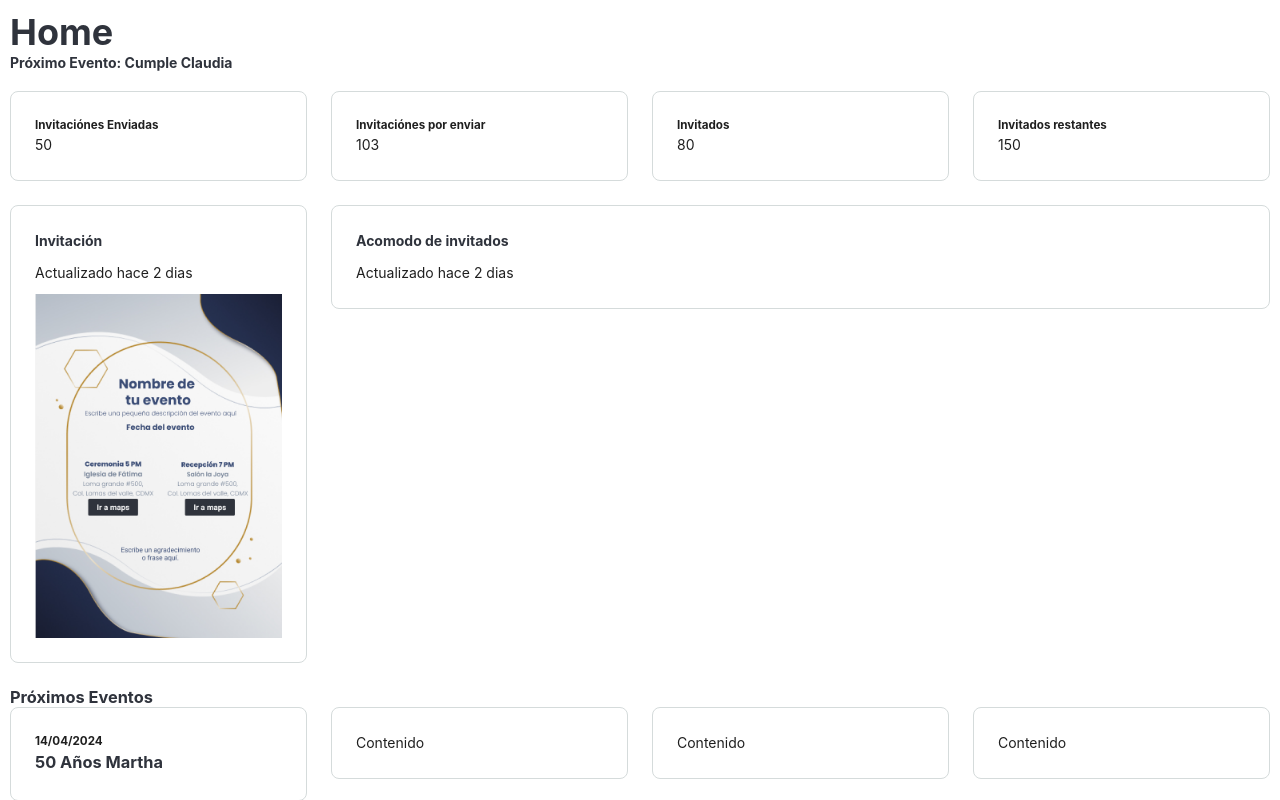
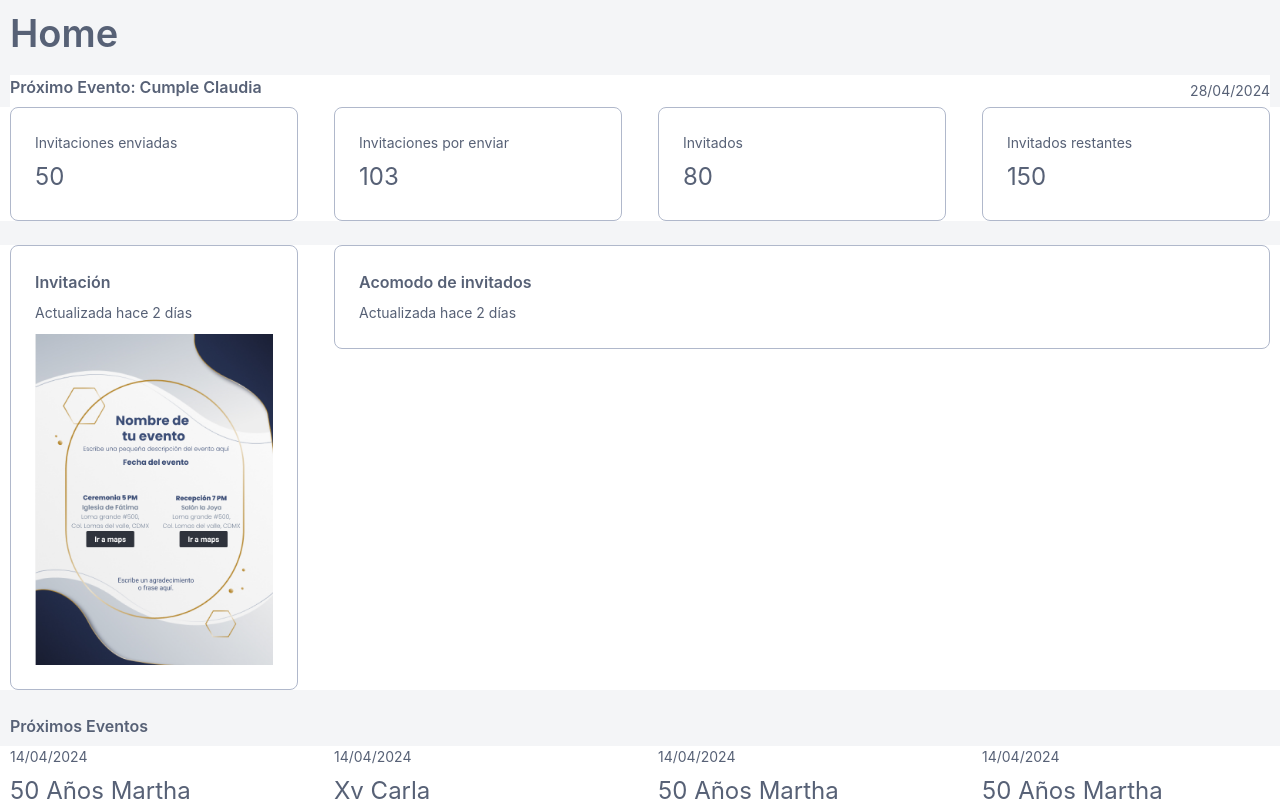
Before and after one commit to alonsosfera/event-ticket-project, a Next.js app: page / in a window 1280 px wide. Built offline with nearby package versions, Linux system fonts and the light colour scheme.

Commit message:
home page setup row- col and styles new name host/home-component

```diff
--- a/components/home-component.js
+++ /dev/null
@@ -1,82 +0,0 @@
-import { Row , Col , Card , Image } from "antd"
-
-const HomeComponent = () => {
-  return (
-    <Row
-      className="home-component"
-      gutter={[40, 24]}
-      justify="center"
-      align="middle">
-      <Col span={24}>
-        <h1>Home</h1>
-        <h4>Próximo Evento: Cumple Claudia</h4>
-        <Row gutter={[24, 24]} justify="center">
-          <Col span={6}>
-            <Card>
-              <h5>Invitaciónes Enviadas</h5>
-              50
-            </Card>
-          </Col>
-          <Col span={6}>
-            <Card>
-              <h5>Invitaciónes por enviar</h5>
-              103
-            </Card>
-          </Col>
-          <Col span={6}>
-            <Card>
-              <h5>Invitados</h5>
-              80
-            </Card>
-          </Col>
-          <Col span={6}>
-            <Card>
-              <h5>Invitados restantes</h5>
-              150
-            </Card>
-          </Col>
-        </Row>
-      </Col>
-      <Col span={24}>
-        <Row gutter={[24, 24]} justify="center">
-          <Col span={6}>
-            <Card>
-              <h4>Invitación</h4>
-              <span>Actualizado hace 2 dias </span>
-              <Image src="/party-invitation.png" alt="Party Invitation" />
-            </Card>
-          </Col>
-          <Col span={18}>
-            <Card>
-              <h4>Acomodo de invitados</h4>
-              <span>Actualizado hace 2 dias </span>
-            </Card>
-          </Col>
-        </Row>
-      </Col>
-
-      <Col span={24}>
-        <h3>Próximos Eventos</h3>
-        <Row gutter={[24, 24]} justify="center">
-          <Col span={6}>
-            <Card>
-              <h5>14/04/2024</h5>
-              <h3>50 Años Martha</h3>
-            </Card>
-          </Col>
-          <Col span={6}>
-            <Card>Contenido</Card>
-          </Col>
-          <Col span={6}>
-            <Card>Contenido</Card>
-          </Col>
-          <Col span={6}>
-            <Card>Contenido</Card>
-          </Col>
-        </Row>
-      </Col>
-    </Row>
-  )
-}
-
-export default HomeComponent
--- /dev/null
+++ b/components/host/home-component.js
@@ -0,0 +1,83 @@
+import { Row, Col, Card, Image, Statistic, Typography } from "antd"
+
+const HomeComponent = () => {
+  const { Text } = Typography
+
+  return (
+    <Row
+      className="home-component" gutter={[40, 24]}
+      justify="center" align="middle">
+      <Col span={24}>
+        <Typography.Title level={1}>Home</Typography.Title>
+        <Row justify="space-between" align="middle">
+          <Col>
+            <Typography.Title level={5}>Próximo Evento: Cumple Claudia</Typography.Title>
+          </Col>
+          <Col>
+            <Text type="secondary">28/04/2024</Text>
+          </Col>
+        </Row>
+        <Row gutter={[36, 24]} justify="center">
+          <Col span={6}>
+            <Card>
+              <Statistic title="Invitaciones enviadas" value={50} />
+            </Card>
+          </Col>
+          <Col span={6}>
+            <Card>
+              <Statistic title="Invitaciones por enviar" value={103} />
+            </Card>
+          </Col>
+          <Col span={6}>
+            <Card>
+              <Statistic title="Invitados" value={80} />
+            </Card>
+          </Col>
+          <Col span={6}>
+            <Card>
+              <Statistic title="Invitados restantes" value={150} />
+            </Card>
+          </Col>
+        </Row>
+      </Col>
+
+      <Col span={24}>
+        <Row gutter={[36, 24]} justify="center">
+          <Col span={6}>
+            <Card>
+              <Typography.Title level={5}>Invitación</Typography.Title>
+              <Text type="secondary">Actualizada hace 2 días</Text>
+              <Image src="/party-invitation.png" alt="Party Invitation" />
+            </Card>
+          </Col>
+          <Col span={18}>
+            <Card>
+              <Typography.Title level={5}>Acomodo de invitados</Typography.Title>
+              <Text type="secondary">Actualizada hace 2 días</Text>
+            </Card>
+          </Col>
+        </Row>
+      </Col>
+
+      <Col span={24}>
+        <Typography.Title level={5}>Próximos Eventos</Typography.Title>
+        <Row gutter={[36, 24]} justify="center">
+          <Col span={6}>
+            <Statistic title="14/04/2024" value={"50 Años Martha"} />
+          </Col>
+          <Col span={6}>
+            <Statistic title="14/04/2024" value={"Xv Carla"} />
+          </Col>
+          <Col span={6}>
+            <Statistic title="14/04/2024" value={"50 Años Martha"} />
+          </Col>
+          <Col span={6}>
+            <Statistic title="14/04/2024" value={"50 Años Martha"} />
+          </Col>
+        </Row>
+      </Col>
+    </Row>
+  )
+}
+
+export default HomeComponent
--- a/pages/index.js
+++ b/pages/index.js
@@ -1,5 +1,5 @@
 import Head from "next/head"
-import HomeComponent from "@/components/home-component"
+import HomeComponent from "@/components/host/home-component"
 
 export default function Home() {
   return (
--- a/styles/_variables.scss
+++ b/styles/_variables.scss
@@ -6,3 +6,4 @@ $primary-yellow: #FFD549;
 $primary-green: #48D598;
 $primary-black: #000000;
 $primary-light-black: #2F333C;
+$primary-typography: #576176;
--- a/styles/components/home.scss
+++ b/styles/components/home.scss
@@ -1,32 +1,15 @@
 .home-component {
   padding: 10px;
   height: 100vh;
-  background-color: white;
+  background-color: #F4F5F7;
 
-  h1 {
-    color: $primary-light-black;
-    font-size: 36px;
+  .ant-row {
+    background-color: #FFFFFF;
   }
 
-  h4 {
-    color: black;
-    margin-bottom: 20px;
-    color: $primary-light-black;
-  }
-
-  h3 {
-    color: $primary-light-black;
-  }
-
-  .ant-row {
-  }
-
-    h5 {
-      font-weight: bold;
-    }
-
     .ant-card {
-      border: 1px solid #d5dbdb;
+      border: 1px solid #B0B8CB
+    ;
     }
 
     .ant-card h4 {
@@ -40,4 +23,16 @@
     .ant-image {
       margin-top: 10px;
     }
+
+  .ant-typography {
+    color: $primary-typography;
   }
+
+  .ant-statistic .ant-statistic-title {
+    color: $primary-typography;
+  }
+
+  .ant-statistic .ant-statistic-content-value {
+    color: $primary-typography;
+  }
+  }
```
Also changed, not shown: public/maproom-pass.png (deleted).
